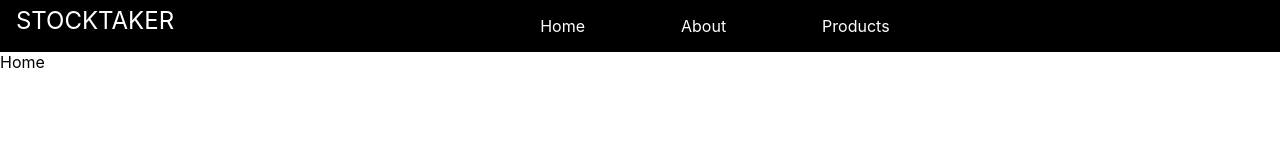
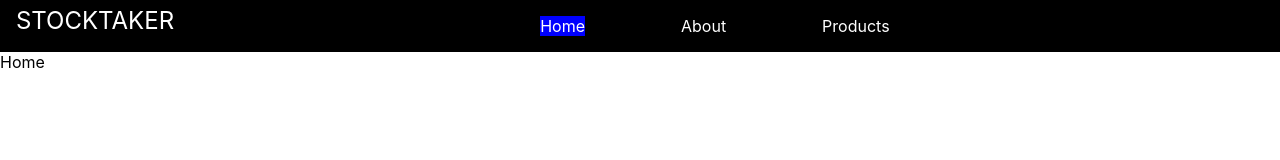
Before and after one commit to danmaraba/stocktaker, a React (Create React App) app: page / in a window 1280 px wide. Shown: the top 160 px of the page. Built offline with nearby package versions, Linux system fonts and the light colour scheme.

Commit message:
added color change to the nav li elements

```diff
--- a/src/App.css
+++ b/src/App.css
@@ -33,10 +33,10 @@ body{
   margin-top: 6px;
 }
 
-/* .nav li.active{
+.nav li.active{
   background-color: blue;
 }
 
 .nav li:hover{
   background-color: red;
-} */
+}
```
